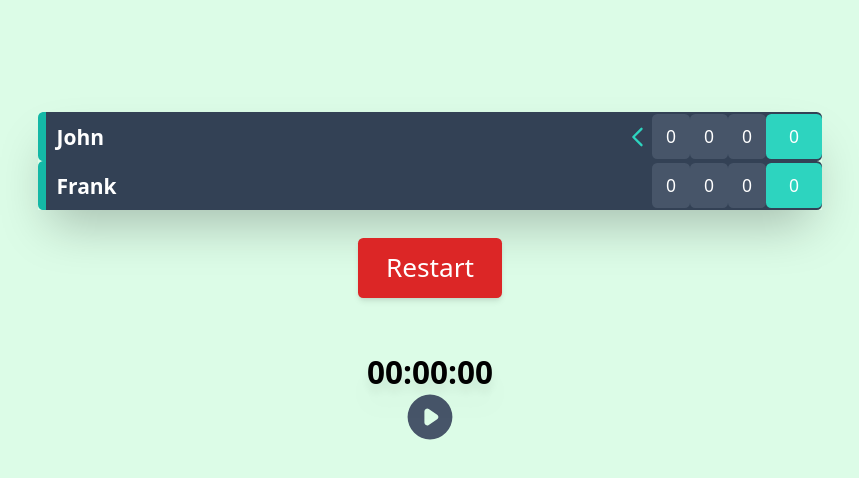
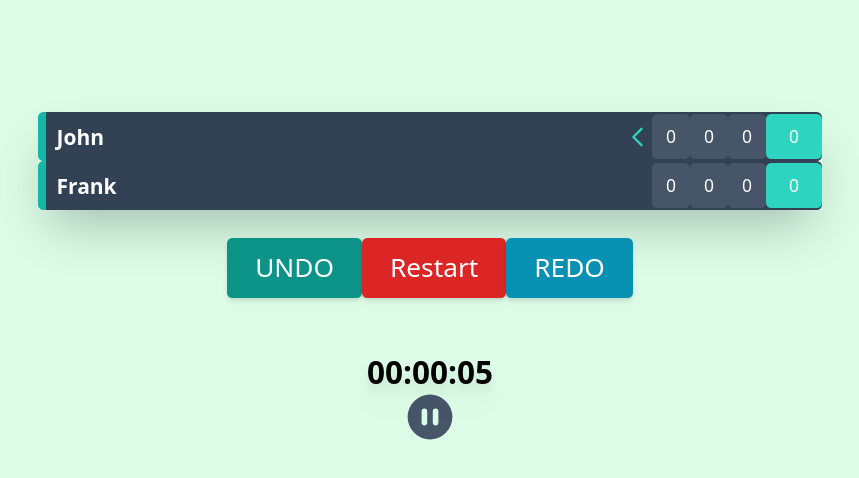
Before and after one commit to Shysh-Oleksandr/tennis-scoreboard, a React (Create React App) app: page / in a window 1280 px wide. Shown: the top 478 px of the page, without its empty margins (210-1069 px from the left). Built offline with nearby package versions, Linux system fonts and the light colour scheme.

Commit message:
Made undo and redo.

```diff
--- a/src/App.tsx
+++ b/src/App.tsx
@@ -1,20 +1,38 @@
 import React from "react";
-import { useAppDispatch } from "./app/hooks";
+import { useAppDispatch, useAppSelector } from "./app/hooks";
 import Scoreboard from "./components/Scoreboard";
 import Stopwatch from "./components/Stopwatch";
-import { resetMatch } from "./features/scoreboard/scoreboardSlice";
+import {
+  redo,
+  resetMatch,
+  scoreboardState,
+  undo,
+} from "./features/scoreboard/scoreboardSlice";
 
 function App() {
   const dispatch = useAppDispatch();
+  const state = useAppSelector((store) => store.scoreboard);
 
   return (
     <div className="app text-center  pt-32 bg-green-100 w-full h-full">
       <Scoreboard />
       <button
+        onClick={() => dispatch(undo())}
+        className="bg-teal-600 rounded-md px-8 py-4 text-3xl shadow-md text-white mt-8"
+      >
+        UNDO
+      </button>
+      <button
         onClick={() => dispatch(resetMatch())}
         className="bg-red-600 rounded-md px-8 py-4 text-3xl shadow-md text-white mt-8"
       >
         Restart
+      </button>
+      <button
+        onClick={() => dispatch(redo())}
+        className="bg-cyan-600 rounded-md px-8 py-4 text-3xl shadow-md text-white mt-8"
+      >
+        REDO
       </button>
       <Stopwatch />
     </div>
--- a/src/components/Stopwatch.tsx
+++ b/src/components/Stopwatch.tsx
@@ -6,7 +6,7 @@ import { convertMsToHM } from "./../utils/functions";
 const Stopwatch = () => {
   const { wasRestarted } = useAppSelector((store) => store.scoreboard);
   const [time, setTime] = useState(0);
-  const [running, setRunning] = useState(false);
+  const [running, setRunning] = useState(true);
   let stopwatchRef = useRef() as MutableRefObject<NodeJS.Timer>;
   useEffect(() => {
     if (running) {
--- a/src/features/scoreboard/scoreboardSlice.ts
+++ b/src/features/scoreboard/scoreboardSlice.ts
@@ -12,6 +12,11 @@ import {
   isLastSetGame,
 } from "../../utils/functions";
 import { addPointToWinner } from "./../../utils/functions";
+
+window.onunload = function () {
+  sessionStorage.removeItem("previous_state");
+  sessionStorage.removeItem("redo_state");
+};
 
 export enum PointTypes {
   DEFAULT_POINT = "DEFAULT POINT",
@@ -210,6 +215,8 @@ export const scoreboardSlice = createSlice({
   // The `reducers` field lets us define reducers and generate associated actions
   reducers: {
     addPoint: (state, { payload }: PayloadAction<PlayerTypes>) => {
+      sessionStorage.setItem("previous_state", JSON.stringify(state));
+
       const isFirstPlayer = payload === PlayerTypes.FIRST_PLAYER;
       let winnerPoints: number = getPlayerPoints(state, isFirstPlayer);
       let loserPoints: number = getPlayerPoints(state, !isFirstPlayer);
@@ -241,6 +248,7 @@ export const scoreboardSlice = createSlice({
       }
       // Check if set point.
       checkSetPoint(state, isFirstPlayer);
+      sessionStorage.setItem("redo_state", JSON.stringify(state));
     },
     resetCurrentGame: (state) => {
       state.currentGame = initialState.currentGame;
@@ -256,6 +264,20 @@ export const scoreboardSlice = createSlice({
         wasRestarted: !state.wasRestarted,
       };
     },
+    undo: () => {
+      const value = sessionStorage.getItem("previous_state");
+      if (value) {
+        const previous_state: scoreboardState = JSON.parse(value);
+        return previous_state;
+      }
+    },
+    redo: () => {
+      const value = sessionStorage.getItem("redo_state");
+      if (value) {
+        const previous_state: scoreboardState = JSON.parse(value);
+        return previous_state;
+      }
+    },
 
     changeCurrentServer: (state) => {
       // Change a current server.
@@ -267,6 +289,6 @@ export const scoreboardSlice = createSlice({
   },
 });
 
-export const { addPoint, resetMatch } = scoreboardSlice.actions;
+export const { addPoint, resetMatch, undo, redo } = scoreboardSlice.actions;
 
 export default scoreboardSlice.reducer;
```
